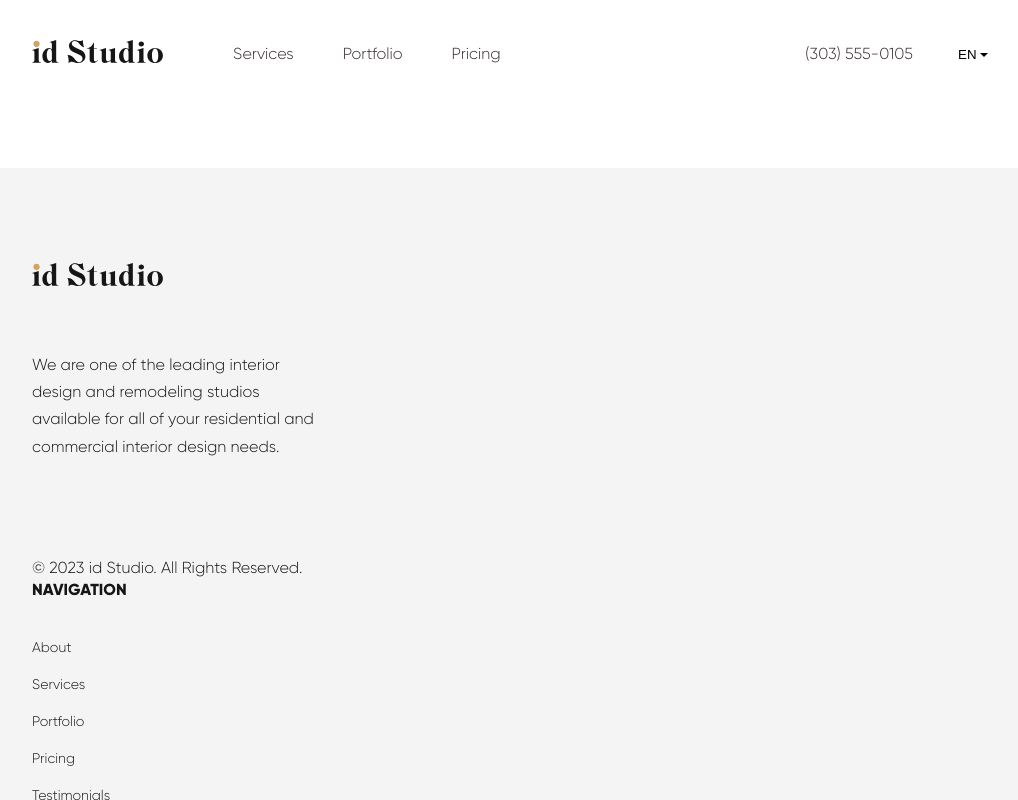
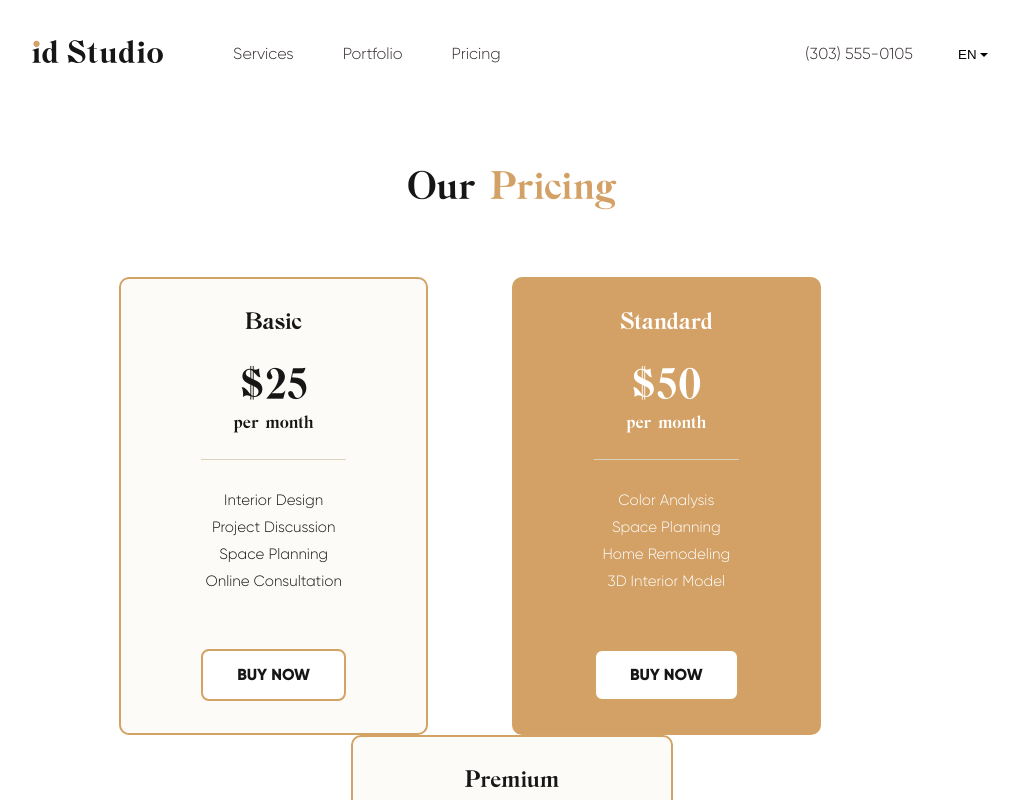
Before and after one commit to Kirill-Stasiuk/test_landing_page_angular, an Angular app: page /pricing in a window 1280 px wide. Before the commit this address led to /. Shown: the top 800 px of the page, without its empty margins (128-1146 px from the left). Built offline with nearby package versions, Linux system fonts and the light colour scheme.

Commit message:
Add: pricing component & interface & static

```diff
--- a/src/app/app-routing.module.ts
+++ b/src/app/app-routing.module.ts
@@ -3,6 +3,7 @@ import { RouterModule, Routes } from "@angular/router"
 import { HomePageComponent } from "./pages/home-page/components/home-page/home-page.component"
 import { ServicesPageComponent } from "./pages/services-page/components/services-page/services-page.component"
 import { PortfolioPageComponent } from "./pages/portfolio-page/components/portfolio-page/portfolio-page.component"
+import { PricingPageComponent } from "./pages/pricing-page/components/pricing-page/pricing-page.component"
 
 const routes: Routes = [
   {
@@ -17,6 +18,10 @@ const routes: Routes = [
     path: "portfolio",
     component: PortfolioPageComponent,
   },
+  {
+    path: "pricing",
+    component: PricingPageComponent,
+  },
 ]
 
 @NgModule({
--- a/src/app/app.module.ts
+++ b/src/app/app.module.ts
@@ -10,6 +10,7 @@ import { ButtonComponent } from "./shared/components/button/button.component"
 import { ServicesPageComponent } from "./pages/services-page/components/services-page/services-page.component"
 import { ServiceListComponent } from "./shared/components/service-list/service-list.component"
 import { PortfolioPageComponent } from "./pages/portfolio-page/components/portfolio-page/portfolio-page.component"
+import { PricingPageComponent } from "./pages/pricing-page/components/pricing-page/pricing-page.component"
 
 @NgModule({
   declarations: [
@@ -21,6 +22,7 @@ import { PortfolioPageComponent } from "./pages/portfolio-page/components/portfo
     PortfolioPageComponent,
     ButtonComponent,
     ServiceListComponent,
+    PricingPageComponent
   ],
   imports: [BrowserModule, AppRoutingModule],
   providers: [],
--- /dev/null
+++ b/src/app/pages/pricing-page/components/pricing-page/pricing-page.component.html
@@ -0,0 +1,16 @@
+<div class="container">
+  <h1 class="pricing-title">Our <span>Pricing</span></h1>
+  <div class="card-wrap">
+    <ng-container *ngFor="let card of pricingCard">
+      <div class="card" [ngClass]="card.isActive ? 'active-card' : ''">
+        <h2 class="card-title">{{ card.type }}</h2>
+        <h1 class="card-amount">${{ card.price }}</h1>
+        <p class="card-month">per month</p>
+        <div class="feature">
+          <div *ngFor="let feature of card.description" class="feature-desc">{{ feature }}</div>
+        </div>
+        <app-button [text]="'Buy now'"></app-button>
+      </div>
+    </ng-container>
+  </div>
+</div>
--- /dev/null
+++ b/src/app/pages/pricing-page/components/pricing-page/pricing-page.component.scss
@@ -0,0 +1,83 @@
+@import 'src/styles/variables';
+
+.pricing-title {
+  text-align: center;
+  font-family: $conv-bn-chester;
+  font-weight: 400;
+  font-size: 40px;
+  line-height: 39px;
+  color: $black;
+  margin-bottom: 70px;
+
+  & span {
+    color: $light-orange;
+  }
+}
+
+.card-wrap {
+  display: flex;
+  flex-wrap: wrap;
+  justify-content: center;
+  margin-bottom: 102px;
+
+  .card {
+    text-align: center;
+    background: #FDFBF8;
+    border: 2px solid #D3A265;
+    border-radius: 10px;
+    padding: 32px 80px;
+
+    &:not(:last-child) {
+      margin-right: 84px;
+    }
+
+    &-title {
+      font-family: $conv-bn-chester;
+      font-weight: 400;
+      font-size: 24px;
+      line-height: 23px;
+      color: $black;
+      margin-bottom: 31px;
+    }
+
+    &-amount {
+      font-family: $conv-bn-chester;
+      font-weight: 400;
+      font-size: 44px;
+      line-height: 43px;
+      color: $black;
+      margin-bottom: 7px;
+    }
+
+    &-month {
+      font-family: $conv-bn-chester;
+      font-weight: 400;
+      font-size: 18px;
+      line-height: 17px;
+      color: $black;
+      margin-bottom: 27px;
+    }
+
+    .feature {
+      padding-top: 27px;
+      border-top: 1px solid #DCD1BB;
+      margin-bottom: 54px;
+    }
+
+    .feature-desc {
+      font-family: $conv-gilroy-light;
+      font-weight: 500;
+      font-size: 15px;
+      line-height: 180%;
+      color: $black;
+    }
+  }
+
+  .active-card {
+    background-color: $light-orange;
+
+    p, h1, h2, .feature-desc {
+      color: #fff;
+    }
+  }
+}
--- /dev/null
+++ b/src/app/pages/pricing-page/components/pricing-page/pricing-page.component.ts
@@ -0,0 +1,16 @@
+import { Component, OnInit } from "@angular/core"
+import { Pricing } from "../../../../shared/models/pricing.model"
+import { PRICING_CARD } from "../../../../shared/statics/pricing.static"
+
+@Component({
+  selector: "app-pricing-page",
+  templateUrl: "./pricing-page.component.html",
+  styleUrls: ["./pricing-page.component.scss"],
+})
+export class PricingPageComponent implements OnInit {
+  pricingCard: Pricing[] = PRICING_CARD
+
+  constructor() {}
+
+  ngOnInit(): void {}
+}
--- a/src/app/shared/components/button/button.component.scss
+++ b/src/app/shared/components/button/button.component.scss
@@ -9,7 +9,7 @@ button {
   color: $black;
   padding: 12px 34px;
   border: 2px solid #D3A265;
-  background: none;
+  background: #fff;
   border-radius: 8px;
   cursor: pointer;
   transition: .3s;
--- /dev/null
+++ b/src/app/shared/statics/pricing.static.ts
@@ -0,0 +1,40 @@
+import { Pricing } from "../models/pricing.model"
+
+export const PRICING_CARD: Pricing[] = [
+  {
+    id: 1,
+    type: "Basic",
+    price: "25",
+    description: [
+      "Interior Design",
+      "Project Discussion",
+      "Space Planning",
+      "Online Consultation",
+    ],
+    isActive: false,
+  },
+  {
+    id: 2,
+    type: "Standard",
+    price: "50",
+    description: [
+      "Color Analysis",
+      "Space Planning",
+      "Home Remodeling",
+      "3D Interior Model",
+    ],
+    isActive: true,
+  },
+  {
+    id: 3,
+    type: "Premium",
+    price: "80",
+    description: [
+      "Concept Development",
+      "Decoration Services",
+      "Interior Architecture",
+      "Flooring Installation",
+    ],
+    isActive: false,
+  },
+]
```
Also changed, not shown: src/app/pages/pricing-page/pricing-page-routing.module.ts (added, +11 -0 lines), src/app/pages/pricing-page/pricing-page.module.ts (added, +10 -0 lines), src/app/shared/models/pricing.model.ts (added, +7 -0 lines), 1 other file (tests, documents, lock files or other folders).
